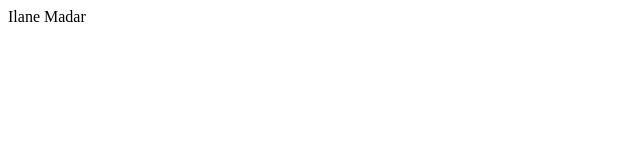
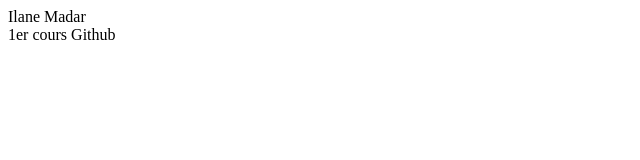
Before and after one commit to Milane13/FirstProjectMilane, a plain HTML site: page index.html in a window 1280 px wide. Shown: the whole page, without its empty margins (0-640 px from the left). Drawn offline with Linux system fonts and the light colour scheme.

Commit message:
Update index.html

```diff
--- a/index.html
+++ b/index.html
@@ -8,5 +8,8 @@
 </head>
 <body>
     <div id="mydiv">Ilane Madar</div>
+    <div>
+    1er cours Github
+    </div>
 </body>
 </html>
```
